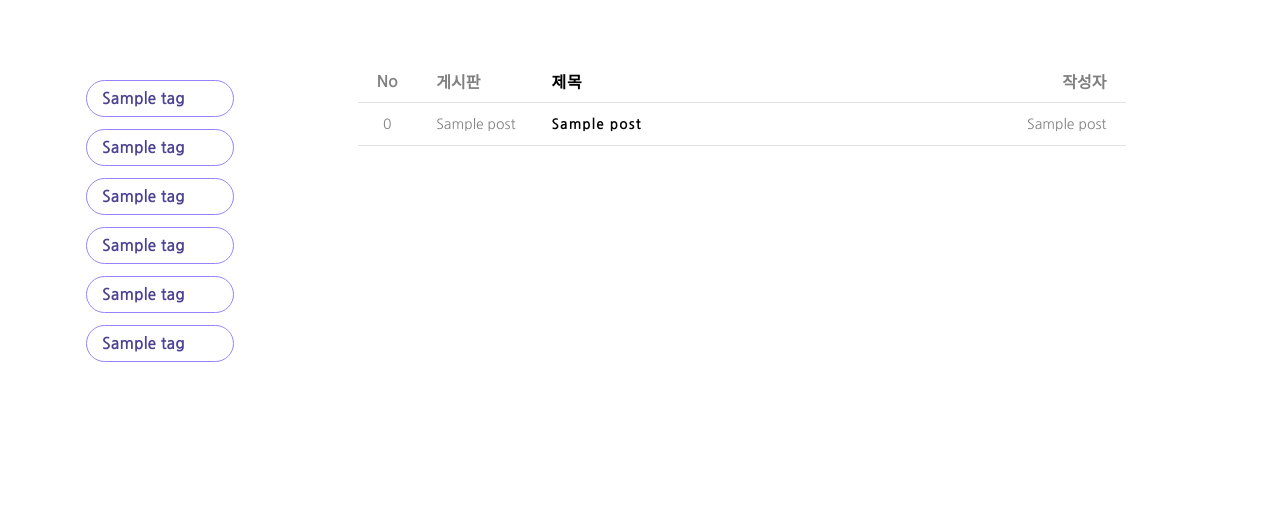
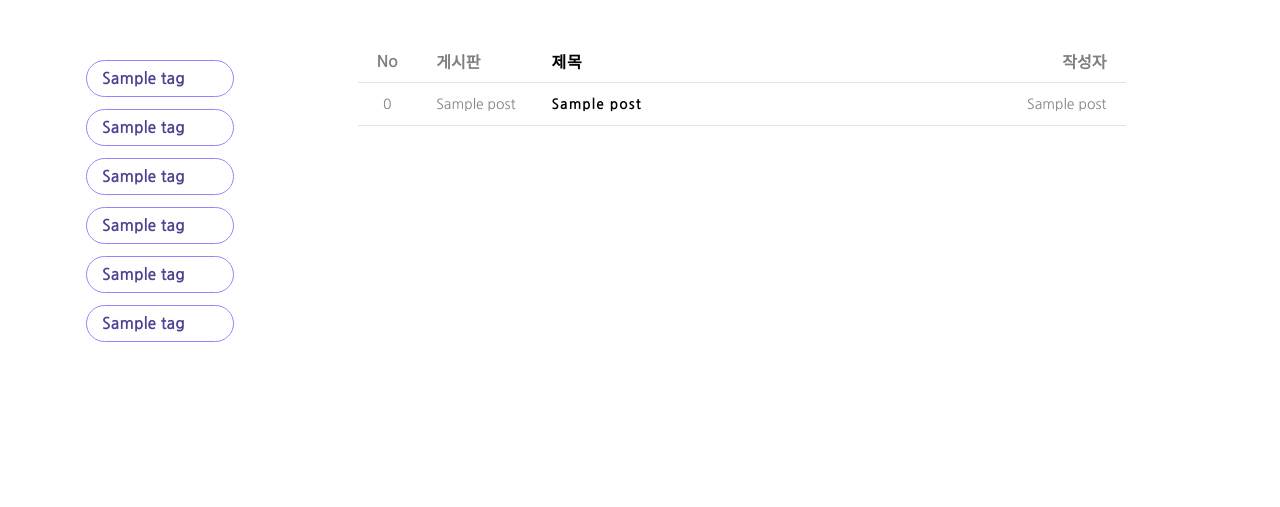
Before and after one commit to Tjdnjs/hackalearn, a Flask app: template templates/answer.html in a window 1280 px wide. Shown: the part 100-607 px from the top of the page. Run offline with Flask 2, Linux system fonts and the light colour scheme; the template is opened without the code that fills it: most values are stand-ins (such as "Sample title", 1, 10 or a date in 2020); some libraries are stand-ins or nearby versions.

Commit message:
changed position

```diff
--- a/static/css/answer.css
+++ b/static/css/answer.css
@@ -1,6 +1,6 @@
 .board{
     position: absolute;
-    top: 8rem;
+    top: 7rem;
     right: 12%;
     width: 60%;
 }
--- a/static/css/detail.css
+++ b/static/css/detail.css
@@ -1,6 +1,6 @@
 #content{
   position: absolute;
-  top: 8rem;
+  top: 7rem;
   right: 12%;
   width: 60%;
 }
--- a/static/css/sidemenu.css
+++ b/static/css/sidemenu.css
@@ -14,7 +14,7 @@ ul #un{
     opacity: .85;
     position: relative;
     font-family: 'Nanum Gothic', sans-serif;
-    top: 8rem;
+    top: 7rem;
     left: 2rem;
     width: 10rem;
 }
```
